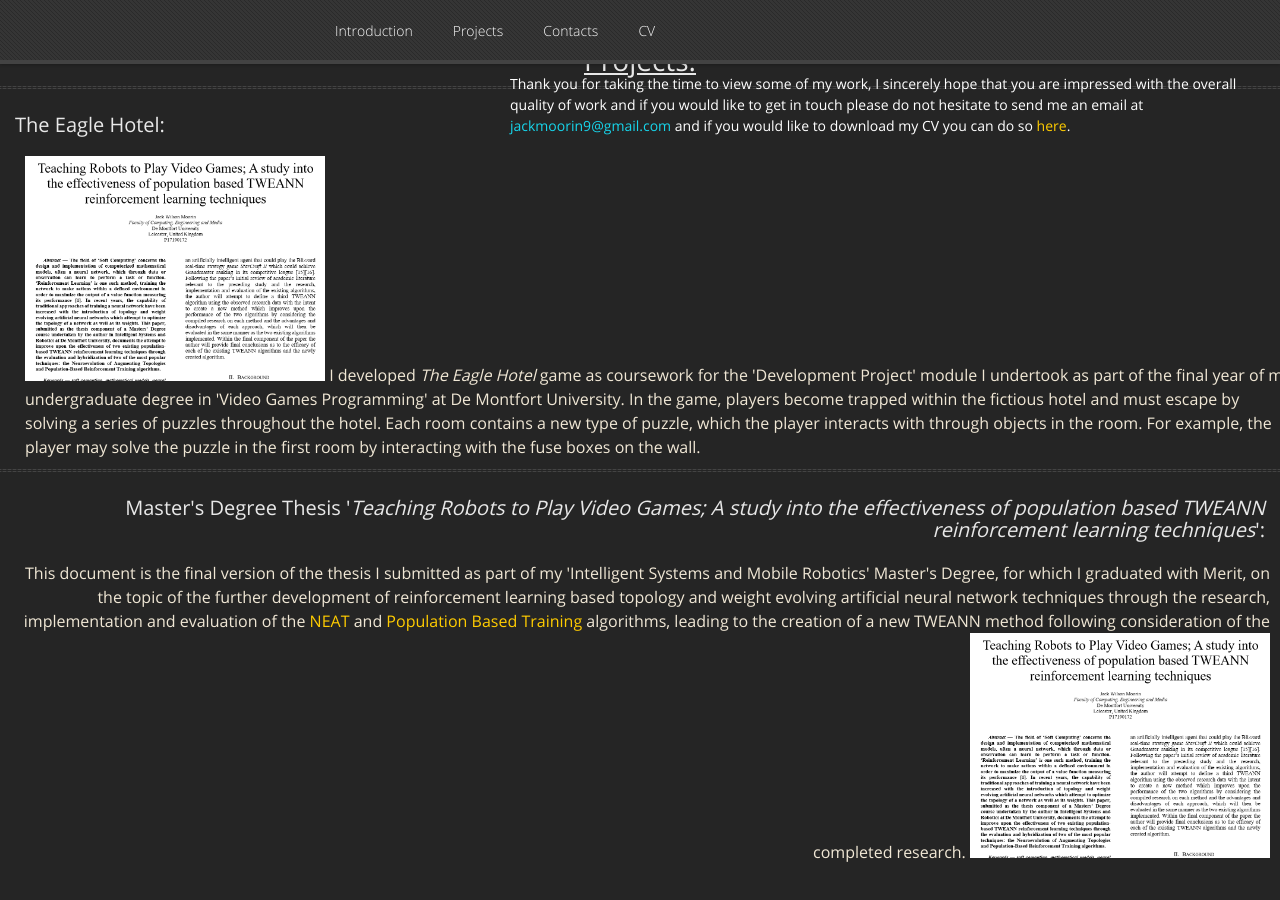
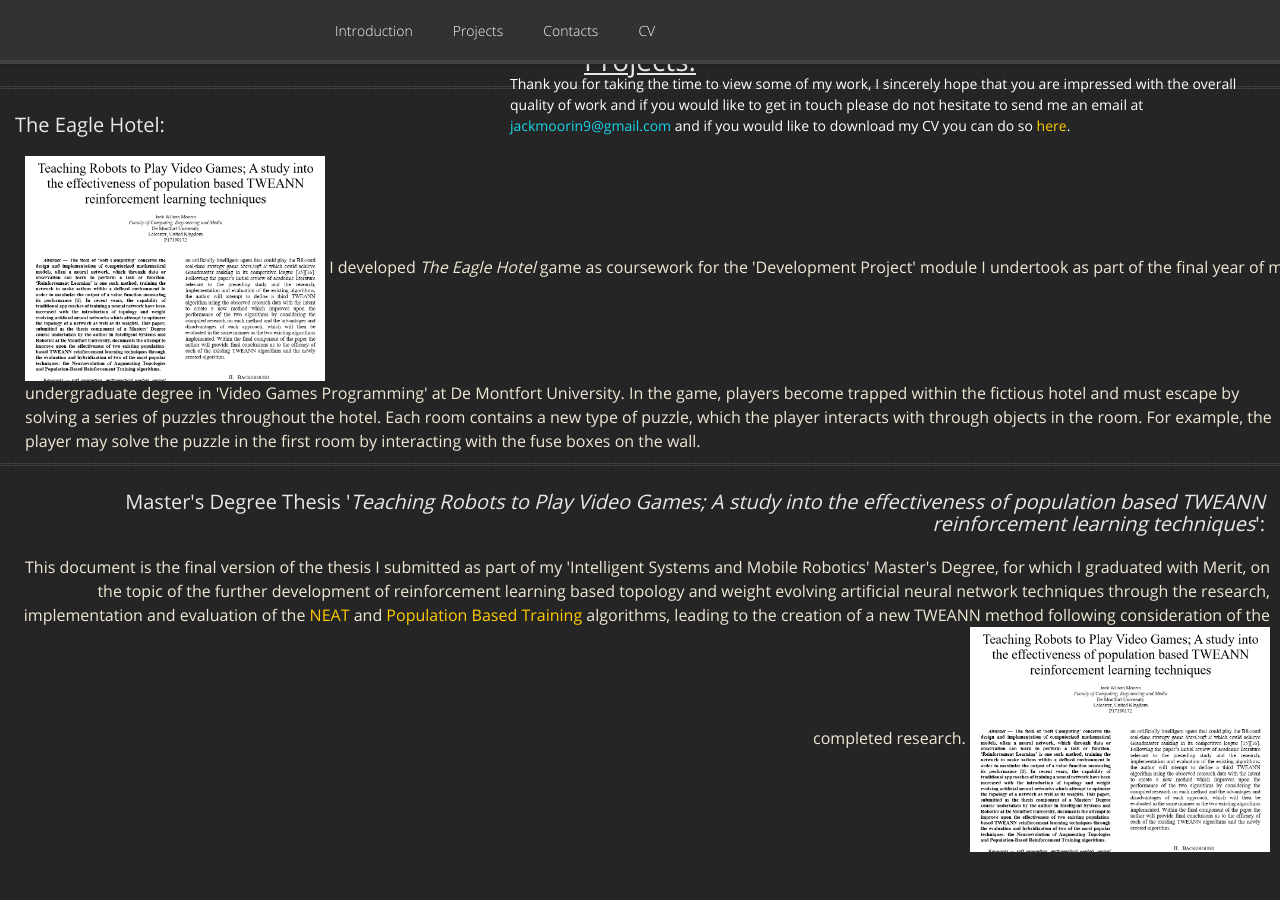
Before and after one commit to GamesProgrammingGrad2021/GamesProgrammingGrad2021.github.io, a Jekyll site: the page built from index.md, in a window 1280 px wide and 900 px high, scrolled down 1077 px. Built offline with Jekyll 4.4.1, drawn with Linux system fonts in a browser that asks for light colours; nearby versions of some CDN libraries; our own code applies the rules of GitHub Pages for plain Markdown files.

Commit message:
Update default.html

```diff
--- a/_layouts/default.html
+++ b/_layouts/default.html
@@ -123,7 +123,7 @@
 			<h2 style="padding-top:5px; padding-left: 15px; padding-bottom: 10px; text-align: left; font-size: 20px;">The Eagle Hotel:</h2>
 			<div style="display: flex; align-items: center; width: 100%; margin-bottom: 10px; padding-left: 15px;">
 				<div style="margin-left: 10px; font-size: 16px; text-align: left;">
-				<img src="Thesis_Thumbnail.png" alt="Thesis_Thumbnail" style="height: 225px; width: 300px;">
+				<img src="Thesis_Thumbnail.png" alt="Thesis_Thumbnail" style="height: 225px; width: 300px; vertical-align: middle;">
 				I developed <i>The Eagle Hotel</i> game as coursework for the 'Development Project' module I undertook as part of the final year of my
 				undergraduate degree in 'Video Games Programming' at De Montfort University. In the game, players become trapped within the fictious hotel
 				and must escape by solving a series of puzzles throughout the hotel. Each room contains a new type of puzzle, which the player interacts
@@ -143,7 +143,7 @@
 				<a href="https://en.wikipedia.org/wiki/Neuroevolution_of_augmenting_topologies">NEAT</a> and
 				<a href="https://deepmind.com/blog/article/population-based-training-neural-networks">Population Based Training</a> algorithms,
 				leading to the creation of a new TWEANN method following consideration of the completed research.
-				<a href="TRTPVG A Study into Population Based TWEANN Reinforcement Learning Techniques.docx"><img src="Thesis_Thumbnail.png" alt="Thesis_Thumbnail" style="height: 225px; width: 300px;"></a>
+				<a href="TRTPVG A Study into Population Based TWEANN Reinforcement Learning Techniques.docx"><img src="Thesis_Thumbnail.png" alt="Thesis_Thumbnail" style="height: 225px; width: 300px; vertical-align: middle;"></a>
 				</div>
 			</div>
 		</div>
```
